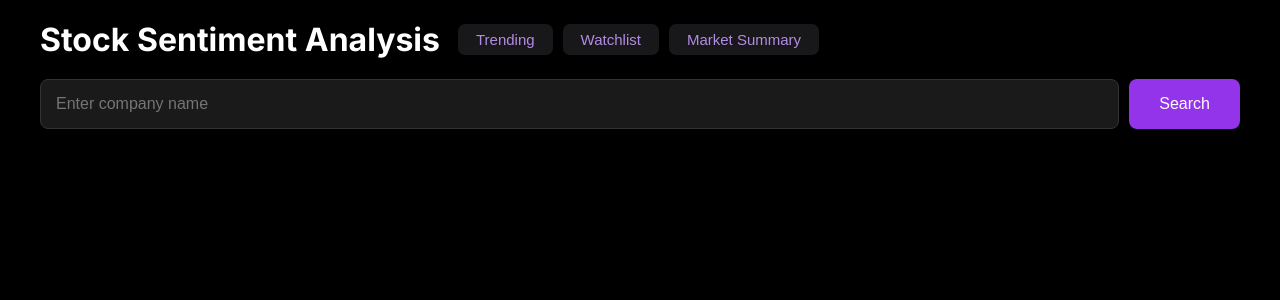
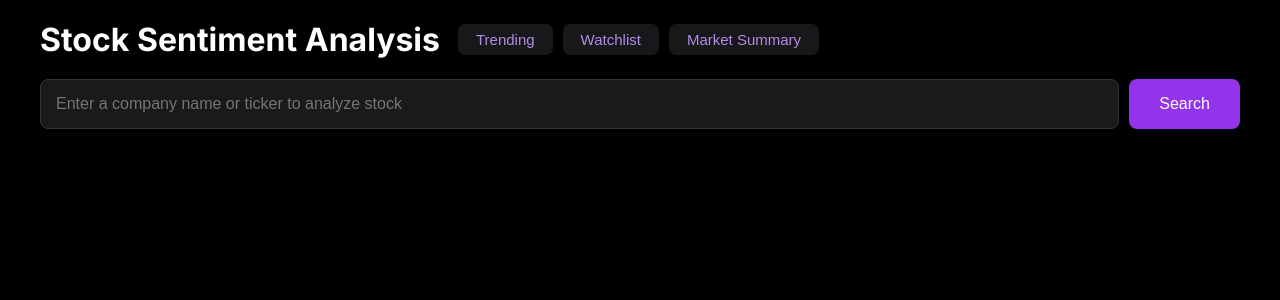
Before and after one commit to evanpaul14/stocks-sentiment-analysis, a Flask app: page /results in a window 1280 px wide. Shown: the top 300 px of the page. Run offline with Flask 3, Linux system fonts and the light colour scheme.

Commit message:
Update search input placeholder for clarity

```diff
--- a/templates/index.html
+++ b/templates/index.html
@@ -1410,7 +1410,7 @@
                 </div>
             </div>
             <div class="search-box">
-                <input type="text" id="companyInput" placeholder="Enter company name">
+                <input type="text" id="companyInput" placeholder="Enter a company name or ticker to analyze stock">
                 <button onclick="searchStock()" id="searchBtn" data-umami-event="search button">Search</button>
             </div>
             <div class="loading" id="loading">Getting stock market data...</div>
@@ -2917,7 +2917,7 @@
             const companyName = (forcedQuery !== null ? forcedQuery : (inputEl ? inputEl.value : '')).trim();
 
             if (!companyName) {
-                showError('Please enter a company name');
+                showError('Enter a company name');
                 return;
             }
 
```
